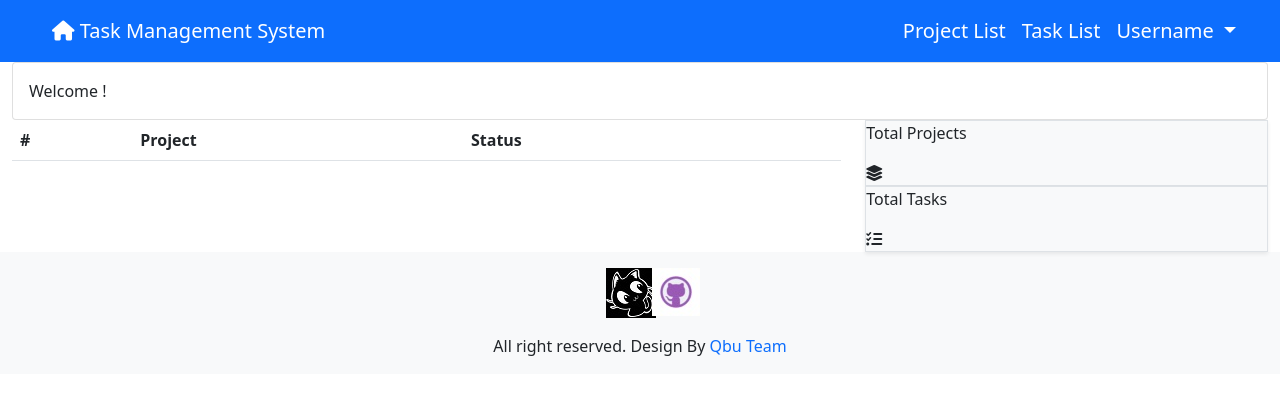
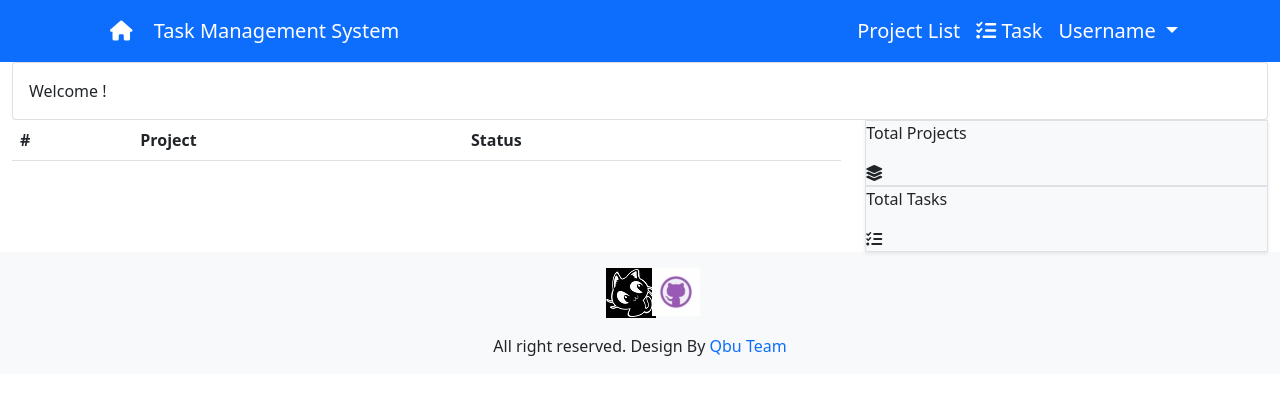
Before and after one commit to Nam311hnvn/Work-Management-And-Arrange-System, a PHP site: page /home.php in a window 1280 px wide. Shown: the top 395 px of the page. Run offline with PHP 8.4, Linux system fonts and the light colour scheme; lists and menus that the app fills with data are empty.

Commit message:
update pjl, tl, npj, header

```diff
--- a/src/reuse/header.php
+++ b/src/reuse/header.php
@@ -12,10 +12,10 @@
 
 <body>
     <header class="container-fluid bg-primary">
-        <div class="container-fluid">
+        <div class="container">
             <nav class="navbar navbar-expand-lg navbar-dark bg-primary">
                 <div class="container-fluid">
-                    <a class="navbar-brand fs-5 ps-3" href=""><i class="fas fa-home"></i> Task Management System</a>
+                    <a class="navbar-brand fs-5 ps-3" href=""><i class="fas fa-home me-3"></i> Task Management System</a>
                     <button class="navbar-toggler" type="button" data-bs-toggle="collapse" data-bs-target="#navbarSupportedContent" aria-controls="navbarSupportedContent" aria-expanded="false" aria-label="Toggle navigation">
                         <span class="navbar-toggler-icon"></span>
                     </button>
@@ -26,10 +26,10 @@
                             </li>
                             <li class="nav-item">
 
-                                <a class="nav-link text-white" href="src/view_user/project_list.php">Project List</a>
+                                <a class="nav-link text-white" href="project_list.php">Project List</a>
                             </li>
                             <li class="nav-item">
-                                <a class="nav-link text-white" href="src/view_user/task_list.php">Task List</a>
+                                <a class="nav-link text-white" href="task_list.php"><i class="fas fa-tasks"></i> Task</a>
                             </li>
                             <li class="nav-item dropdown">
                                 <a class="nav-link dropdown-toggle text-white" href="#" id="navbarDropdown" role="button" data-bs-toggle="dropdown" aria-expanded="false">
```
Also changed, not shown: src/project_list.php (renamed from src/view_user/project_list.php, +10 -10 lines), src/task_list.php (renamed from src/view_user/task_list.php, +4 -4 lines), src/new_project.php (renamed from src/view_user/new_project.php).
